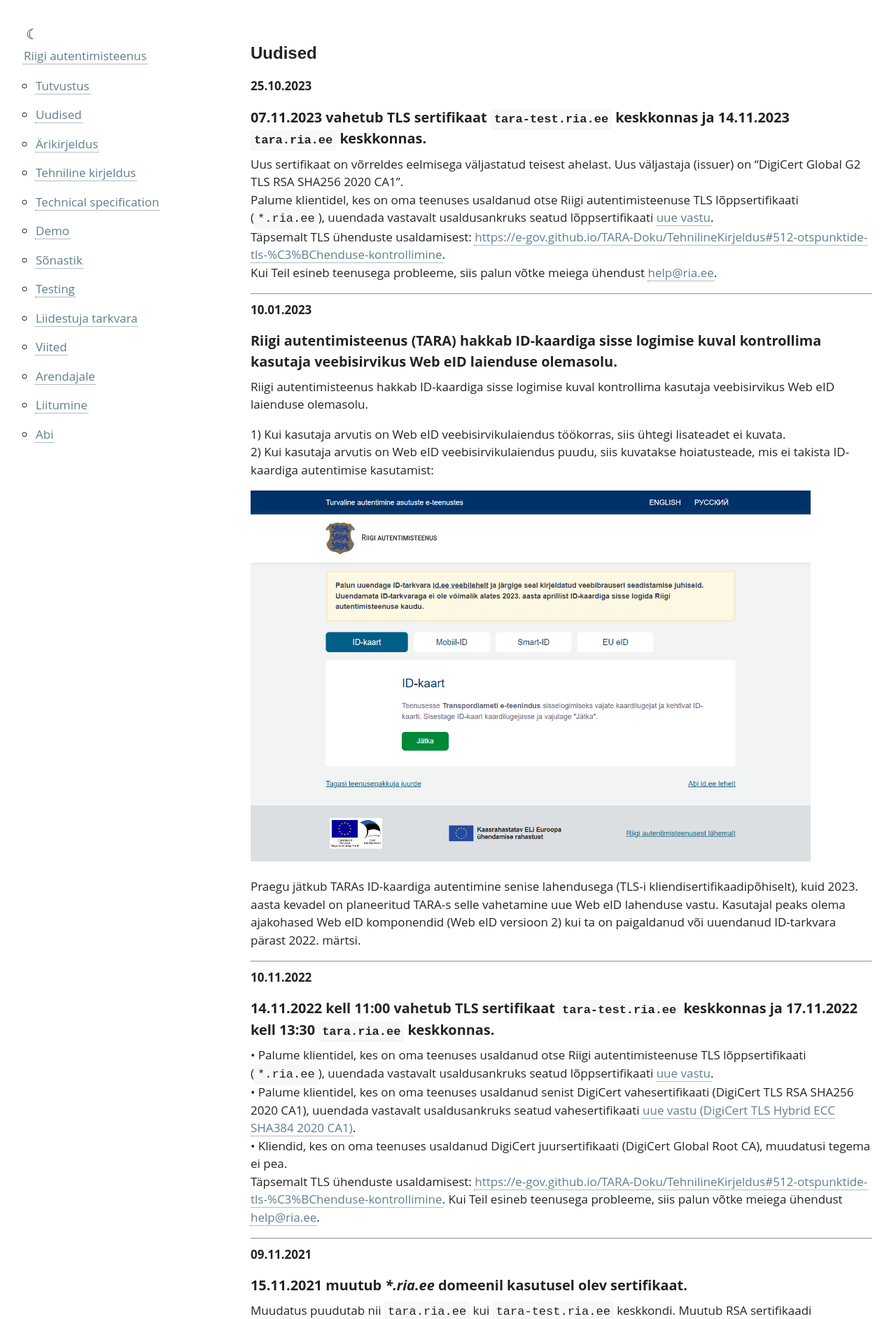
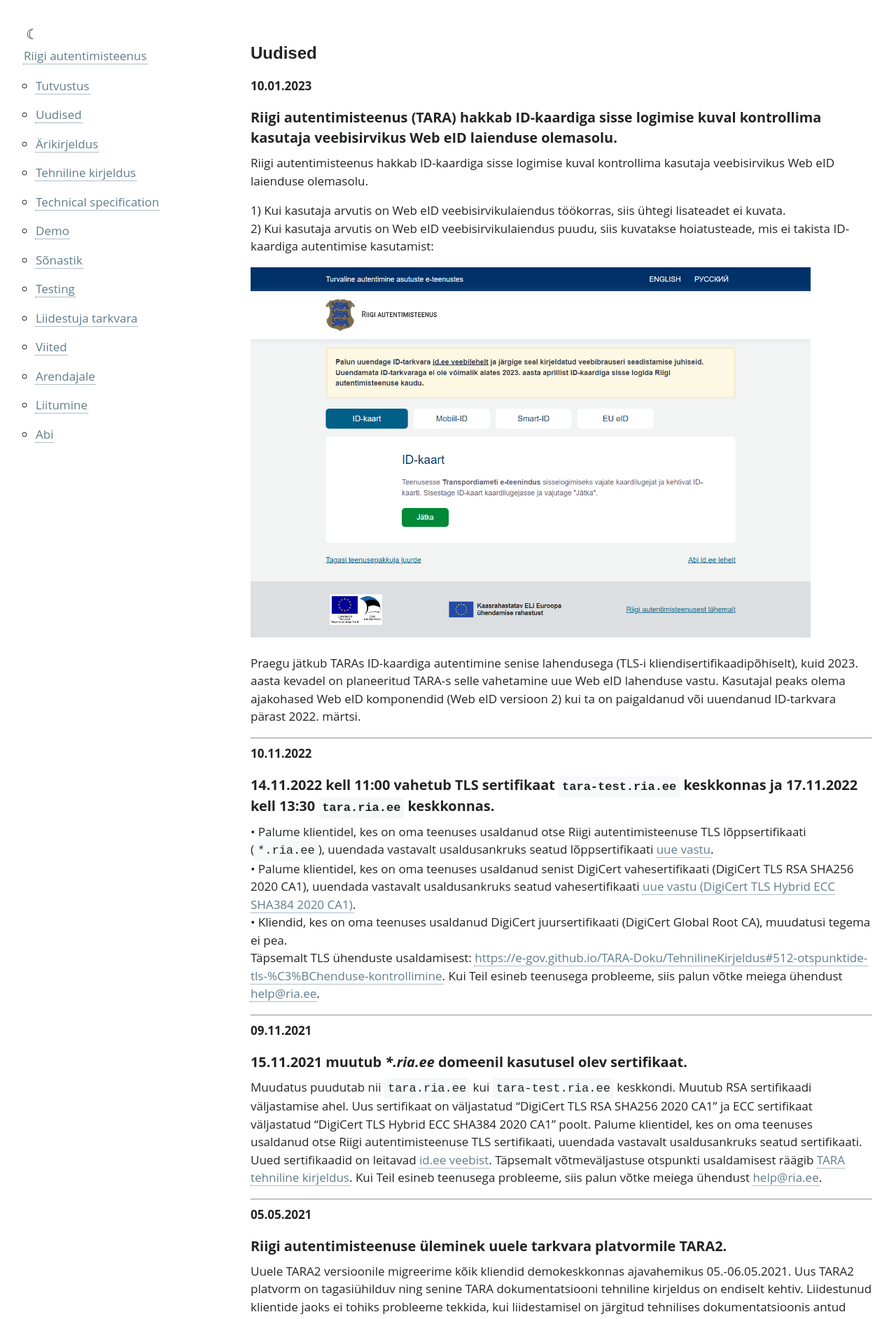
Before and after one commit to e-gov/TARA-Doku, a Jekyll site: the page built from Uudised.md, in a window 1280 px wide. Shown: the top 1885 px of the page at 70% size. Built offline with Jekyll 4.4.1, drawn with Linux system fonts in a browser that asks for light colours; our own code applies the rules of GitHub Pages for plain Markdown files.

Commit message:
Revert TLS certificate changes (31d4d8ae, fc1fb0e0, 8647e61d, f1f7a299, 68f5a484)

```diff
--- a/Uudised.md
+++ b/Uudised.md
@@ -3,15 +3,6 @@ permalink: Uudised
 ---
 
 # Uudised
-
-**25.10.2023**
-## 07.11.2023 vahetub TLS sertifikaat `tara-test.ria.ee` keskkonnas ja 14.11.2023 `tara.ria.ee` keskkonnas.
-Uus sertifikaat on võrreldes eelmisega väljastatud teisest ahelast. Uus väljastaja (issuer) on "DigiCert Global G2 TLS RSA SHA256 2020 CA1".<br/>
-Palume klientidel, kes on oma teenuses usaldanud otse Riigi autentimisteenuse TLS lõppsertifikaati (`*.ria.ee`), uuendada vastavalt usaldusankruks seatud lõppsertifikaati [uue vastu](https://github.com/e-gov/TARA-Doku/blob/master/certificates/star_ria_ee_valid_until_2024-10-01.crt).<br/>
-Täpsemalt TLS ühenduste usaldamisest: [https://e-gov.github.io/TARA-Doku/TehnilineKirjeldus#512-otspunktide-tls-%C3%BChenduse-kontrollimine](https://e-gov.github.io/TARA-Doku/TehnilineKirjeldus#512-otspunktide-tls-%C3%BChenduse-kontrollimine).<br/>
-Kui Teil esineb teenusega probleeme, siis palun võtke meiega ühendust [help@ria.ee](help@ria.ee).
-
-___
 
 **10.01.2023**
 ## Riigi autentimisteenus (TARA) hakkab ID-kaardiga sisse logimise kuval kontrollima kasutaja veebisirvikus Web eID laienduse olemasolu.
```
Also changed, not shown: 1 other file.
